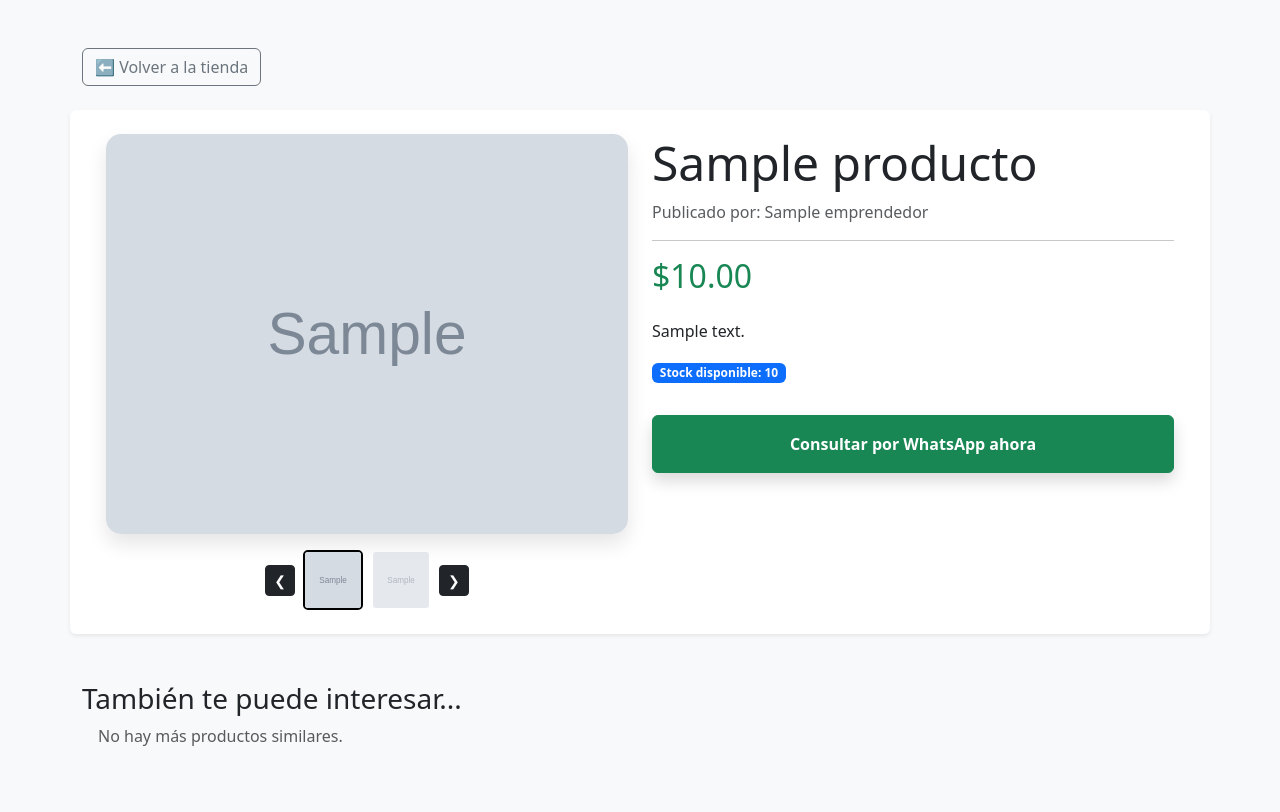
After one commit to SamuFerreyra/mis_emprendedores, a Django app: page /producto/1/ in a window 1280 px wide. The commit adds this page. Run offline with Django 5.2, Linux system fonts and the light colour scheme; tables that the repository leaves empty hold one stand-in row (values such as "Sample post"); grey boxes marked "Sample" are stand-in pictures.

Commit message:
Cambio de boton de whastappn

```diff
--- a/configuracion/settings.py
+++ b/configuracion/settings.py
@@ -23,7 +23,7 @@ BASE_DIR = Path(__file__).resolve().parent.parent
 SECRET_KEY = 'django-insecure-9#_=mf-#2w5z*@36q(5r!5_+j_&*s!@jc23!@3k33*!k8pw7tm'
 
 # SECURITY WARNING: don't run with debug turned on in production!
-DEBUG = False
+DEBUG = True
 
 ALLOWED_HOSTS = ['tunausuario.pythonanywhere.com', '127.0.0.1']
 
--- a/tienda/models.py
+++ b/tienda/models.py
@@ -2,12 +2,18 @@ from django.db import models
 from django.contrib.auth.models import User
 
 class Emprendedor(models.Model):
-    # Vinculamos al emprendedor con un usuario del sistema
     logo = models.ImageField(upload_to='logos/', null=True, blank=True)
+    telefono = models.CharField(
+        max_length=20,
+        help_text="Ejemplo: 5491122334455 (Sin espacios ni el +)",
+        null=True,
+        blank=True
+    )
     usuario = models.OneToOneField(User, on_delete=models.CASCADE)
     nombre_tienda = models.CharField(max_length=100)
     rubro = models.CharField(max_length=100, help_text="Ej: Productos Capilares o Zapatillas")
     slug = models.SlugField(unique=True, help_text="Ej: capilares o zapatillas")
+
     class Meta:
         verbose_name = "Emprendedor"
         verbose_name_plural = "Emprendedores"
@@ -16,17 +22,21 @@ class Emprendedor(models.Model):
         return self.nombre_tienda
 
 class Producto(models.Model):
-    # Quién vende el producto
     vendedor = models.ForeignKey(Emprendedor, on_delete=models.CASCADE, related_name='productos')
-
     imagen = models.ImageField(upload_to='productos/', null=True, blank=True)
-
     nombre = models.CharField(max_length=200)
     descripcion = models.TextField(blank=True)
     precio = models.DecimalField(max_digits=10, decimal_places=2)
     stock = models.PositiveIntegerField(default=0)
-    imagen_url = models.URLField(blank=True, help_text="hola")
+    imagen_url = models.URLField(blank=True, help_text="URL opcional")
     fecha_creacion = models.DateTimeField(auto_now_add=True)
 
     def __str__(self):
         return f"{self.nombre} - {self.vendedor.nombre_tienda}"
+
+class ImagenProducto(models.Model):
+    producto = models.ForeignKey(Producto, related_name='imagenes_extras', on_delete=models.CASCADE)
+    imagen = models.ImageField(upload_to='productos/extras/')
+
+    def __str__(self):
+        return f"Imagen extra de {self.producto.nombre}"
--- /dev/null
+++ b/tienda/static/tienda/css/detalle_producto.css
@@ -0,0 +1,37 @@
+/* Estructura de la imagen principal */
+.main-img {
+    height: 450px;
+    width: 100%;
+    object-fit: cover;
+    border-radius: 20px;
+    transition: transform 0.3s ease, opacity 0.3s ease;
+    box-shadow: 0 10px 20px rgba(0,0,0,0.1);
+}
+
+.main-img:hover {
+    transform: scale(1.02);
+}
+
+/* Miniaturas (Thumbs) */
+.thumb {
+    height: 70px;
+    width: 70px;
+    object-fit: cover;
+    border-radius: 10px;
+    cursor: pointer;
+    opacity: 0.6;
+    border: 2px solid transparent;
+    transition: 0.2s;
+}
+
+.thumb:hover, .thumb.active {
+    opacity: 1;
+    border-color: #000; /* Aquí podrías usar una variable si quieres */
+}
+
+/* Ajustes para móviles */
+@media (max-width: 768px) {
+    .main-img {
+        height: 300px;
+    }
+}
--- /dev/null
+++ b/tienda/templates/tienda/detalle_producto.html
@@ -0,0 +1,115 @@
+{% load static %}
+<!DOCTYPE html>
+<html lang="es">
+
+<head>
+    <meta charset="UTF-8">
+    <meta name="viewport" content="width=device-width, initial-scale=1">
+
+    <link href="https://cdn.jsdelivr.net/npm/bootstrap@5.3.0/dist/css/bootstrap.min.css" rel="stylesheet">
+    <link rel="stylesheet" href="{% static 'tienda/css/detalle_producto.css' %}">
+    <link rel="stylesheet" href="{% static 'tienda/css/' %}{{ producto.vendedor.slug }}.css">
+
+    <title>{{ producto.nombre }} | {{ producto.vendedor.nombre_tienda }}</title>
+</head>
+
+<body class="bg-light">
+    <div class="container mt-5">
+        <a href="{% url 'productos_emprendedor' producto.vendedor.id %}" class="btn btn-outline-secondary mb-4">⬅ Volver
+            a la tienda</a>
+
+        <div class="row bg-white p-4 shadow-sm rounded">
+            <div class="col-md-6 text-center">
+                {% if producto.imagen %}
+                <img src="{{ producto.imagen.url }}" id="grande" class="img-fluid main-img w-100"
+                    style="transition: opacity 0.3s ease; height: 400px; object-fit: cover; border-radius: 15px;">
+                {% endif %}
+
+                <div class="mt-3 d-flex justify-content-center align-items-center gap-2">
+                    <button class="btn btn-sm btn-dark" onclick="cambiar(-1)">❮</button>
+
+                    {% if producto.imagen %}
+                    <img src="{{ producto.imagen.url }}" class="thumb active"
+                        onclick="seleccionar('{{ producto.imagen.url }}', this)"
+                        style="width: 60px; height: 60px; object-fit: cover; cursor: pointer; border-radius: 5px; border: 2px solid #000;">
+                    {% endif %}
+
+                    {% for extra in producto.imagenes_extras.all %}
+                    <img src="{{ extra.imagen.url }}" class="thumb"
+                        onclick="seleccionar('{{ extra.imagen.url }}', this)"
+                        style="width: 60px; height: 60px; object-fit: cover; cursor: pointer; border-radius: 5px;">
+                    {% endfor %}
+
+                    <button class="btn btn-sm btn-dark" onclick="cambiar(1)">❯</button>
+                </div>
+            </div>
+
+            <div class="col-md-6">
+                <h1 class="display-5">{{ producto.nombre }}</h1>
+                <p class="text-muted">Publicado por: {{ producto.vendedor.nombre_tienda }}</p>
+                <hr>
+                <h2 class="text-success">${{ producto.precio }}</h2>
+                <p class="mt-4">{{ producto.descripcion }}</p>
+                <p class="badge bg-primary">Stock disponible: {{ producto.stock }}</p>
+
+                <a href="https://wa.me/{{ producto.vendedor.telefono }}?text=Hola%20{{ producto.vendedor.nombre_tienda }}!%20Me%20interesa%20el%20producto:%20{{ producto.nombre }}"
+                target="_blank"
+                class="btn btn-success w-100 mt-3 py-3 shadow fw-bold">
+                Consultar por WhatsApp ahora
+                </a>
+            </div>
+        </div>
+
+        <div class="mt-5 mb-5">
+            <h3>También te puede interesar...</h3>
+            <div class="row">
+                {% for s in sugerencias %}
+                <div class="col-6 col-md-3 mt-3">
+                    <div class="card h-100 shadow-sm border-0">
+                        <a href="{% url 'detalle_producto' s.id %}">
+                            {% if s.imagen %}
+                            <img src="{{ s.imagen.url }}" class="card-img-top"
+                                style="height: 150px; object-fit: cover;">
+                            {% endif %}
+                        </a>
+                        <div class="card-body p-2 text-center">
+                            <p class="small mb-0">{{ s.nombre }}</p>
+                            <p class="fw-bold text-success">${{ s.precio }}</p>
+                        </div>
+                    </div>
+                </div>
+                {% empty %}
+                <p class="text-muted ms-3">No hay más productos similares.</p>
+                {% endfor %}
+            </div>
+        </div>
+    </div>
+
+    <script src="{% static 'tienda/js/galeria.js' %}"></script>
+
+    <script>
+        const imagenesDesdeDjango = [];
+
+        // Agregamos la imagen principal
+        {% if producto.imagen %}
+        imagenesDesdeDjango.push("{{ producto.imagen.url }}");
+        {% endif %}
+
+        // Agregamos las extras una por una
+        {% for extra in producto.imagenes_extras.all %}
+        imagenesDesdeDjango.push("{{ extra.imagen.url }}");
+        {% endfor %}
+
+        // Verificamos si la función existe antes de llamarla
+        if (typeof inicializarGaleria === 'function') {
+            inicializarGaleria(imagenesDesdeDjango);
+        } else {
+            console.error("Error: No se pudo cargar galeria.js. Revisa la ruta en static.");
+        }
+    </script>
+
+
+
+</body>
+
+</html>
--- a/tienda/templates/tienda/home.html
+++ b/tienda/templates/tienda/home.html
@@ -36,9 +36,9 @@
                         <h2 class="h3 mb-2">{{ e.nombre_tienda }}</h2>
                         <span class="badge badge-rubro mb-4">{{ e.rubro }}</span>
                         <br>
-                        <a href="{% url 'ver_productos' e.id %}" class="btn btn-primary btn-tienda shadow">
+                        <a href="{% url 'productos_emprendedor' e.id %}" class="btn btn-primary btn-tienda shadow">
                             Entrar a la tienda
-                        </a>
+                        </a>>
                     </div>
                 </div>
             </div>
--- a/tienda/urls.py
+++ b/tienda/urls.py
@@ -3,5 +3,7 @@ from . import views
 
 urlpatterns = [
     path('', views.home, name='home'),
-    path('emprendedor/<int:emprendedor_id>/', views.ver_productos, name='ver_productos'),
+    path('emprendedor/<int:pk>/', views.productos_emprendedor, name='productos_emprendedor'),
+    # AGREGA ESTA LÍNEA:
+    path('producto/<int:pk>/', views.detalle_producto, name='detalle_producto'),
 ]
--- a/tienda/views.py
+++ b/tienda/views.py
@@ -15,3 +15,27 @@ def ver_productos(request, emprendedor_id):
         'emprendedor': emprendedor,
         'productos': productos
     })
+
+
+def detalle_producto(request, pk):
+    # Buscamos el producto por su ID (pk)
+    producto = get_object_or_404(Producto, pk=pk)
+
+    # Sugerencias: buscamos productos del mismo vendedor pero que no sean el actual
+    sugerencias = Producto.objects.filter(vendedor=producto.vendedor).exclude(pk=pk)[:4]
+
+    return render(request, 'tienda/detalle_producto.html', {
+        'producto': producto,
+        'sugerencias': sugerencias
+    })
+
+
+
+# Asegúrate de que el nombre sea exactamente este:
+def productos_emprendedor(request, pk):
+    emprendedor = get_object_or_404(Emprendedor, pk=pk)
+    productos = Producto.objects.filter(vendedor=emprendedor)
+    return render(request, 'tienda/productos.html', {
+        'emprendedor': emprendedor,
+        'productos': productos
+    })
```
Also changed, not shown: tienda/admin.py (+20 -10 lines), tienda/static/tienda/js/galeria.js (added, +45 -0 lines), tienda/templates/tienda/productos.html (+32 -10 lines), tienda/migrations/0006_alter_producto_imagen_url_imagenproducto.py (added), tienda/migrations/0007_emprendedor_telefono.py (added).
